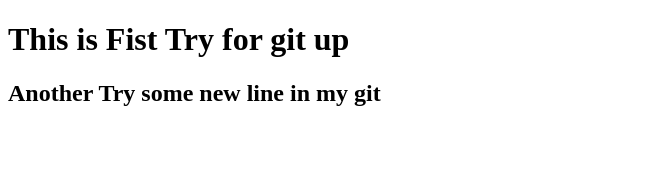
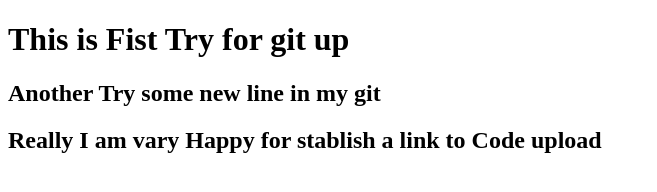
Before and after one commit to MarufMobin/fist, a plain HTML site: page index.html in a window 1280 px wide. Shown: the whole page, without its empty margins (0-657 px from the left). Drawn offline with Linux system fonts and the light colour scheme.

Commit message:
another try success

```diff
--- a/index.html
+++ b/index.html
@@ -10,6 +10,7 @@
 
     <h1>This is Fist Try for git up</h1>
     <h2>Another Try some new line in my git</h2>
+    <h2>Really I am vary Happy for stablish a link to Code upload</h2>
 
 </body>
 </html>
```
